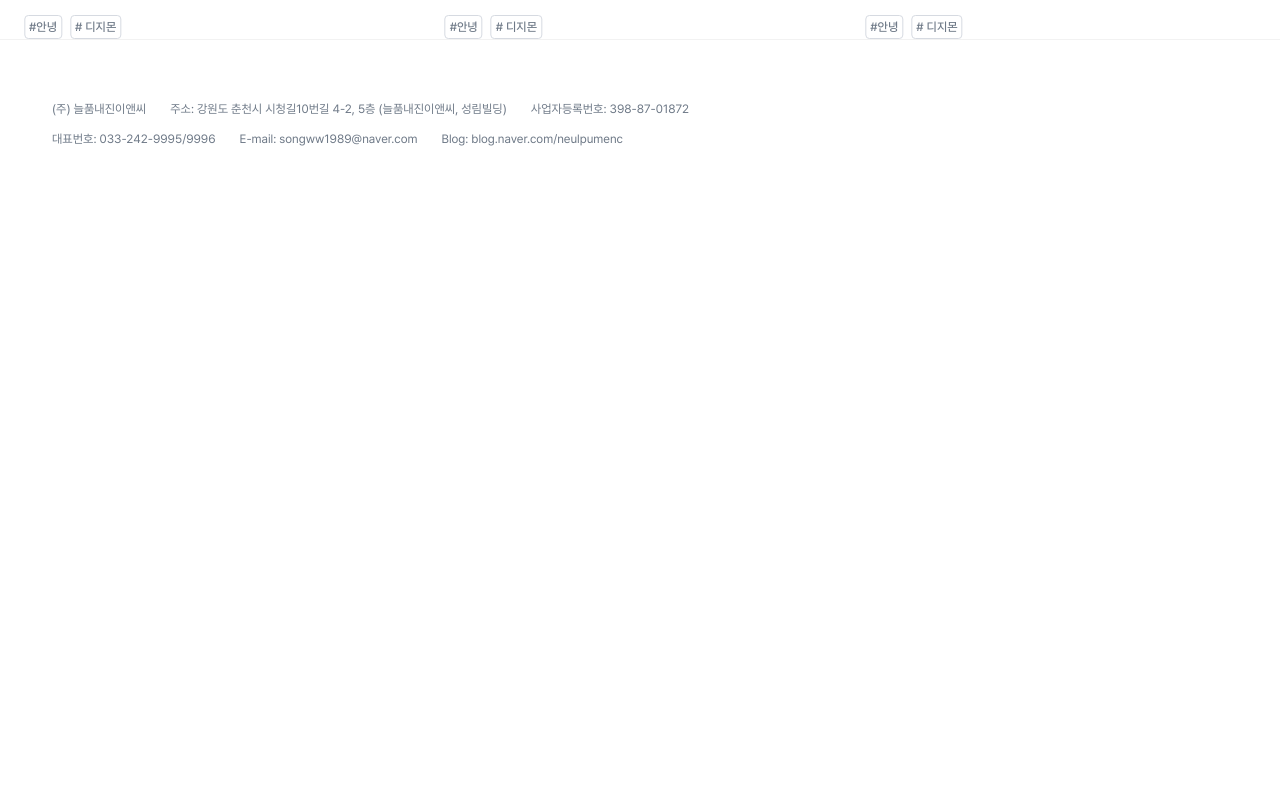
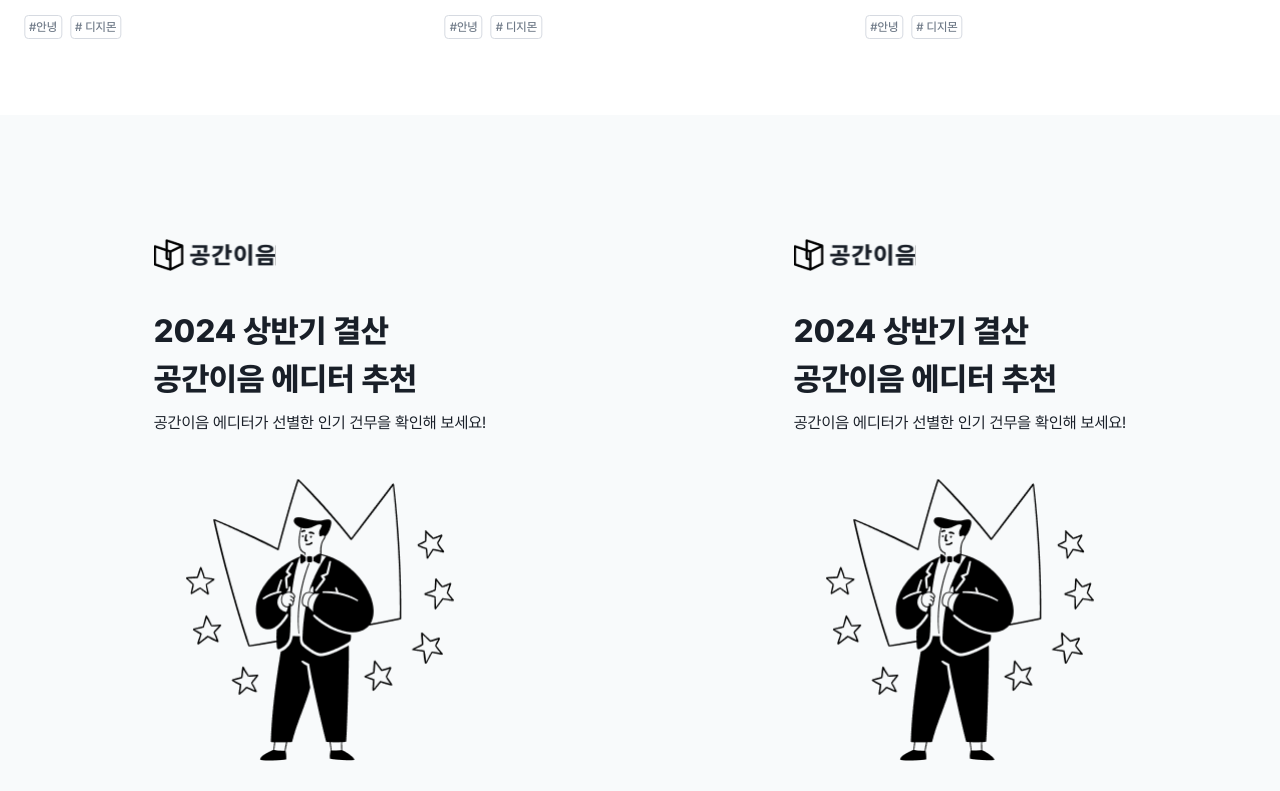
Before and after one commit to arky02/Gongganieum_FE, a Next.js app: page / in a window 1280 px wide. Shown: the part 1589-2380 px from the top of the page. Before the commit the page ends 1868 px from the top, so only its background shows below. Built offline with nearby package versions, Linux system fonts and the light colour scheme.

Commit message:
Design: 에디터 추천 배너 디자인 추가

```diff
--- /dev/null
+++ b/components/pages/home/HomeEditorRecommend.tsx
@@ -0,0 +1,31 @@
+import Image from 'next/image';
+import { IconLogo } from 'public/icons';
+
+const HomeEditorRecommend = () => {
+  return (
+    <div className='flex w-full justify-center bg-gray-100 py-124'>
+      <div className='flex max-w-412 flex-col gap-36 '>
+        <IconLogo />
+        <div className='flex flex-col gap-8'>
+          <h1 className='text-32 font-800'>
+            2024 상반기 결산 <br />
+            공간이음 에디터 추천
+          </h1>
+          <span className='text-16 font-400'>
+            공간이음 에디터가 선별한 인기 건무을 확인해 보세요!
+          </span>
+        </div>
+        <div className='flex justify-center'>
+          <Image
+            src={'/images/home-editor-recommend-image.png'}
+            alt='공간이음 에디터 추천 이미지'
+            width={296}
+            height={296}
+          />
+        </div>
+      </div>
+    </div>
+  );
+};
+
+export default HomeEditorRecommend;
--- a/pages/index.tsx
+++ b/pages/index.tsx
@@ -1,4 +1,5 @@
 import HomeBanner from 'components/pages/home/HomeBanner';
+import HomeEditorRecommend from 'components/pages/home/HomeEditorRecommend';
 import HomeSlider from 'components/pages/home/HomeSlider';
 
 export default function Home() {
@@ -13,6 +14,10 @@
         <h1 className='mb-24 text-32 font-800'>서울 성동구 인기 건물</h1>
         <HomeSlider />
       </div>
+      <div className='flex w-full'>
+        <HomeEditorRecommend />
+        <HomeEditorRecommend />
+      </div>
     </div>
   );
 }
```
Also changed, not shown: public/images/home-editor-recommend-image.png (added).
